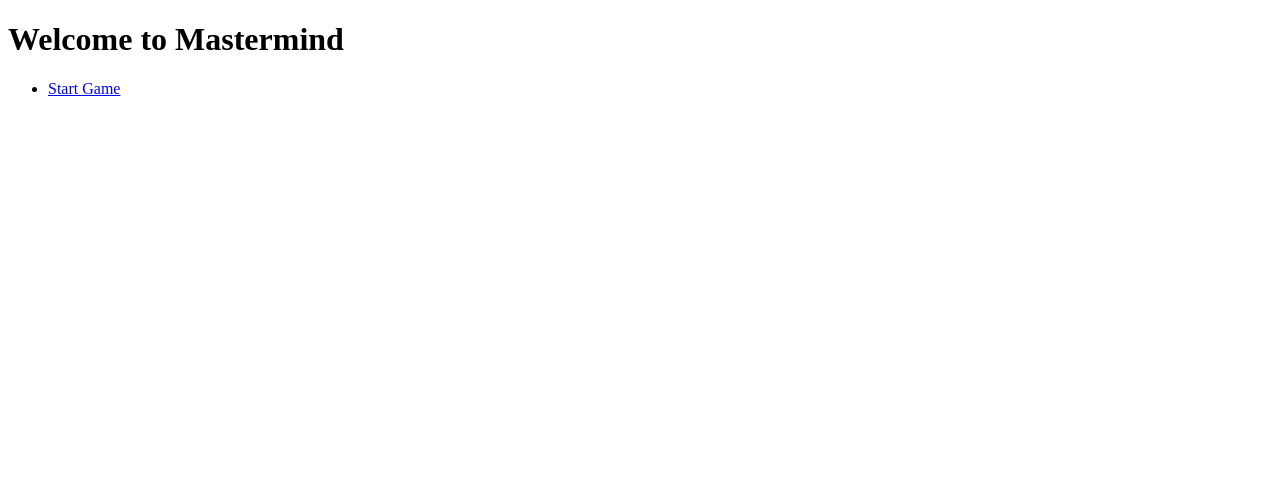
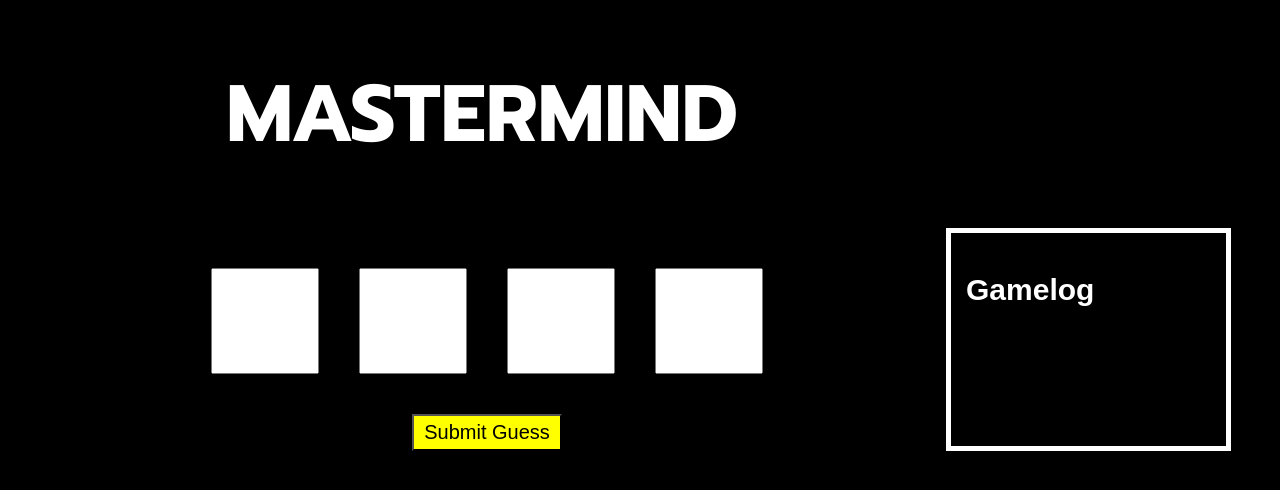
Before and after one commit to margaretreed/mastermind, a Flask app: page / in a window 1280 px wide. Shown: the top 490 px of the page. Run offline with Flask 2, Linux system fonts and the light colour scheme; data that the repository does not hold is empty.

Commit message:
completed CSS styling, and redid routes for single page app

```diff
--- a/server.py
+++ b/server.py
@@ -7,10 +7,6 @@ app = Flask(__name__)
 
 @app.route("/")
 def homepage():
-    return render_template("homepage.html")
-
-@app.route("/mastermind")
-def mastermind():
     hidden_code = game.generate_hidden_code()
     return render_template("gameboard.html", hidden_code=hidden_code)
 
--- /dev/null
+++ b/static/style.css
@@ -0,0 +1,78 @@
+body {
+    color: white;
+    background-color: black;
+    font-family: Arial, Helvetica, sans-serif
+}
+.heading {
+    width: 75%;
+}
+
+#game-title {
+    font-family: 'Prompt', sans-serif;
+    font-size: 80px;
+    text-align: center;
+}
+
+.main {
+    display: flex;
+    margin: 20px;
+}
+
+#form-inputs {
+    display: flex;
+    justify-content: center;
+    margin: 20px;
+}
+
+input[type="number"] {
+    font-size: 40px;
+    text-align: center;
+}
+
+.box {
+    margin: 20px;
+    width: 100px;
+    height: 100px;
+}
+
+#submit-guess-btn {
+    width: 150px;
+    padding: 5px;
+    font-size: 20px;
+    background-color:yellow;
+}
+
+#btn-container {
+    display: flex;
+    justify-content: center;
+}
+
+#gamelog {
+    width: 20%;
+    font-size: 20px;
+    border: solid white 5px;
+    padding: 15px;
+}
+
+#gameboard {
+    width: 75%;
+}
+
+button {
+    width: 150px;
+    padding: 5px;
+    font-size: 20px;
+    background-color:yellow;
+}
+
+ .gameover {
+    display: flex;
+    flex-direction: column;
+    align-items: center;
+    font-family: 'Prompt', sans-serif;
+    font-size: 30px;
+ }
+
+ .gameover-title{
+     font-size: 50px;
+ }
--- a/templates/base.html
+++ b/templates/base.html
@@ -3,9 +3,14 @@
   <head>
     <meta charset="utf-8">
     <meta name="viewport" content="width=device-width">
+            <link rel="stylesheet" href="/static/css/style.css"/>
+
     <title>
       {% block title %}{% endblock %}
     </title>
+    <link href="https://fonts.googleapis.com/css2?family=Inconsolata&family=Prompt:wght@700&display=swap" rel="stylesheet">
+    <link rel="stylesheet" href="/static/style.css"/>
+
 
     {% block head %}{% endblock %}
   </head>
--- a/templates/gameboard.html
+++ b/templates/gameboard.html
@@ -2,42 +2,49 @@
 {% block title %}Mastermind{% endblock %}
 
 {% block body %}
-  <h1>Mastermind Gameboard</h1>
+  <div class="heading">
+    <h1 id="game-title">MASTERMIND</h1>
+  </div>
 
+  <div class="main">
     <div id="gameboard">
       <form id="user-guess-form">
+        <div id="form-inputs">
           <div>
             <label>
-          <input id="num-input1" type="number" min="0" max="7">
+              <input id="num-input1" class="box" type="number" min="0" max="7">
             </label>
           </div>
 
           <div>
             <label>
-          <input id="num-input2"type="number" min="0" max="7">
+              <input id="num-input2" class="box" type="number" min="0" max="7">
             </label>
           </div>
 
           <div>
             <label>
-          <input id="num-input3" type="number" min="0" max="7">
+              <input id="num-input3" class="box" type="number" min="0" max="7">
             </label>
           </div>
 
           <div>
             <label>
-          <input id="num-input4" type="number" min="0" max="7">
+              <input id="num-input4" class="box" type="number" min="0" max="7">
             </label>
           </div>
+        </div>
 
-      <div>
+        <div id="btn-container">
           <button id="submit-guess-btn">Submit Guess</button>
         </div>
-
       </form>
     </div>
 
     <div id="gamelog">
+      <h2 id="gamelog-title">Gamelog</h2>
+    </div>
+
   </div>
 
 {% endblock %}
@@ -78,7 +85,7 @@
         });
 
         if(guess_count === 10){
-          document.querySelector('#gameboard').insertAdjacentHTML('afterbegin', `<h1>Game Over!</h1><p>Answer Reveal: ${secret_code}</p><a href="/mastermind"><button type="submit">New Game</button></a>`);
+          document.querySelector('#gameboard').insertAdjacentHTML('afterbegin', `<div class="gameover"><h1 class="gameover-title">Game Over!</h1><p>Secret Code: ${secret_code}</p><a href="/"><button type="submit">New Game</button></a><div>`);
           document.querySelector('#user-guess-form').style.display = 'none';
         }
     });
--- a/templates/homepage.html
+++ /dev/null
@@ -1,10 +0,0 @@
-{% extends 'base.html' %}
-{% block title %}Mastermind{% endblock %}
-
-{% block body %}
-  <h1>Welcome to Mastermind</h1>
-
-  <ul>
-    <li><a href="/mastermind">Start Game</a></li>
-  </ul>
-{% endblock %}
```
Also changed, not shown: README.md (added). Lines whose indentation alone changed are shown as unchanged.
